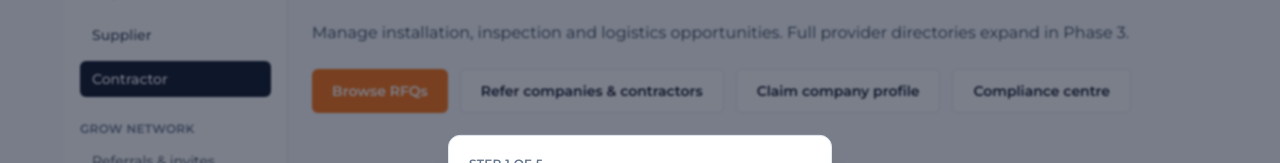
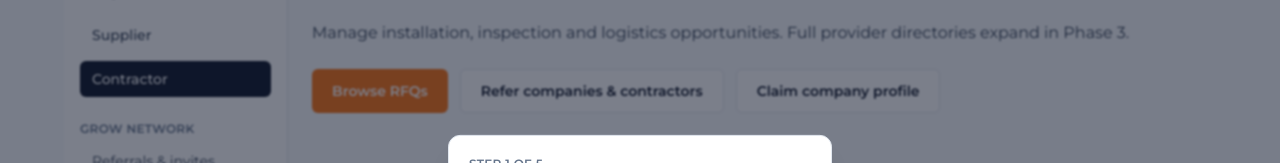
Before and after one commit to Toyuko/Ratequip_web, a Next.js app: page /dashboard/contractor in a window 1280 px wide. Shown: the part 136-299 px from the top of the page. Built offline with nearby package versions, Linux system fonts and the light colour scheme; no server answers.

Commit message:
Remove the contractor Compliance centre shortcut from the dashboard.
It diverted users into a modules coming-soon path instead of core RFQ work.

Co-authored-by: Cursor <cursoragent@cursor.com>

```diff
--- a/src/app/dashboard/contractor/page.tsx
+++ b/src/app/dashboard/contractor/page.tsx
@@ -21,9 +21,6 @@ export default function ContractorDashboardPage() {
         <Button asChild variant="outline">
           <Link href="/companies/claim">Claim company profile</Link>
         </Button>
-        <Button asChild variant="outline">
-          <Link href="/modules/compliance">Compliance centre</Link>
-        </Button>
       </div>
     </DashboardShell>
   );
```
